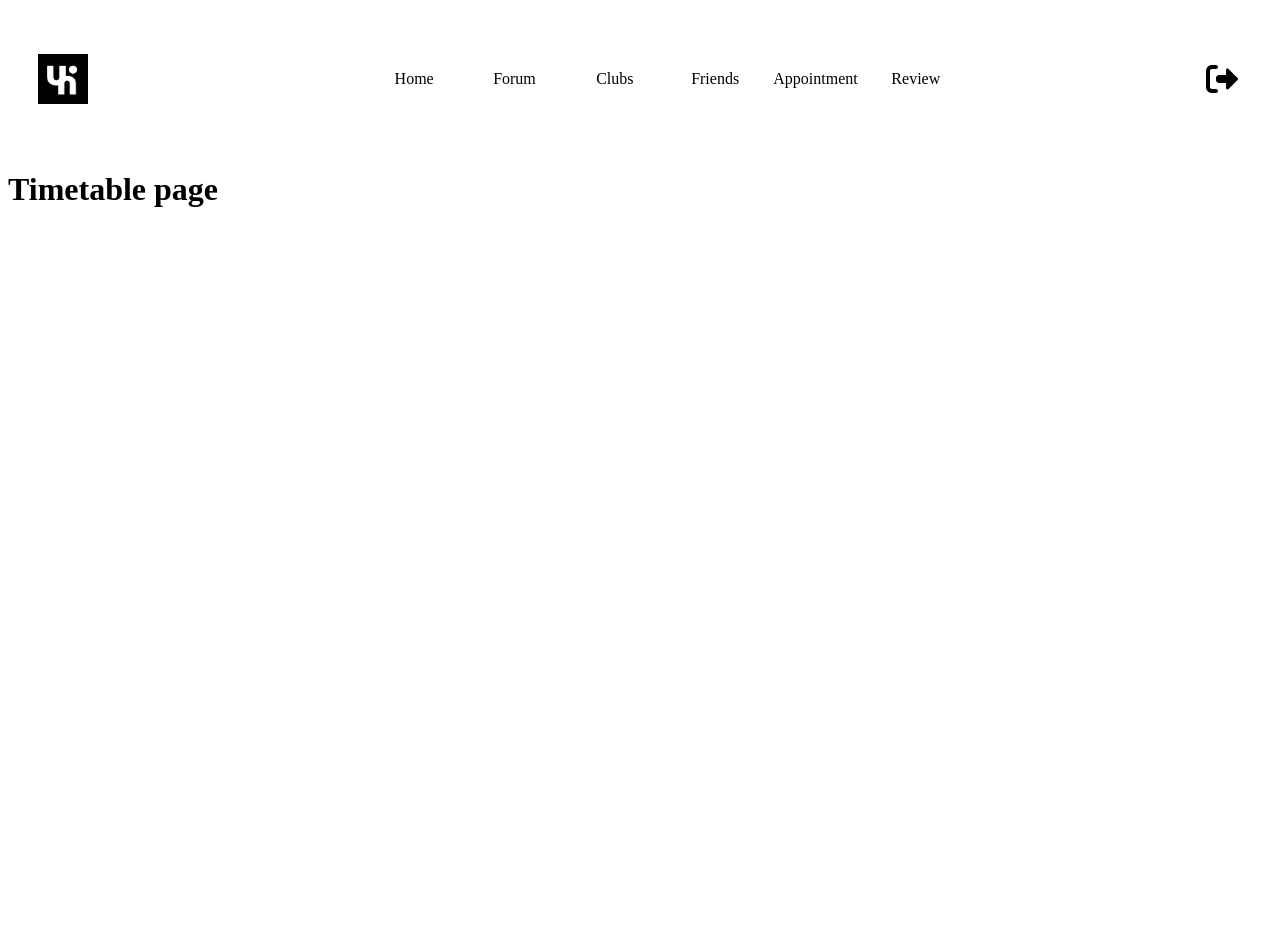
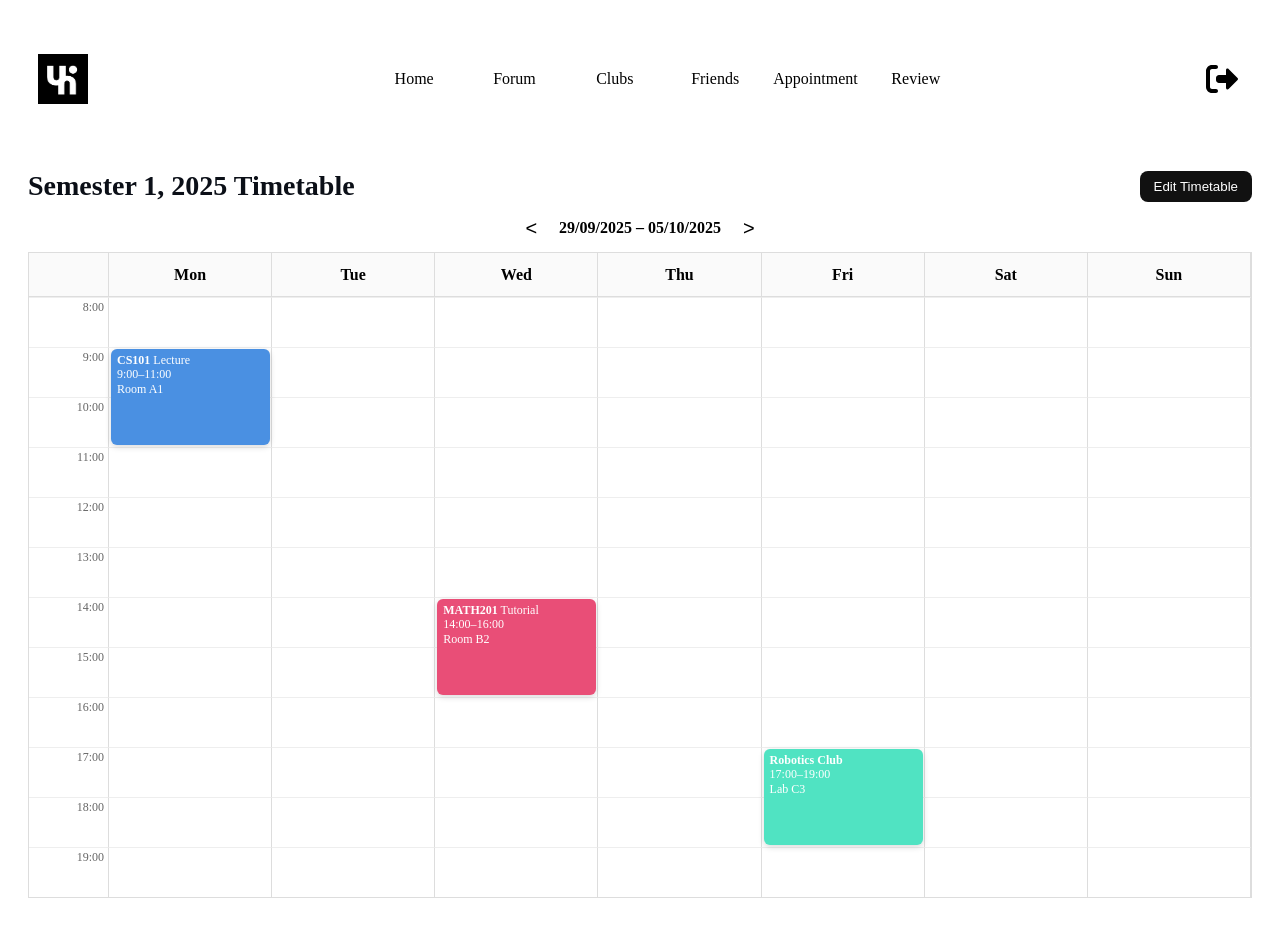
Before and after one commit to Suusana/UniCircle, a React (Vite) app in the folder Frontend/: page /main/timetable in a window 1280 px wide. Before the commit the page ends 800 px from the top, so only its background shows below. Built offline with nearby package versions, Linux system fonts and the light colour scheme.

Commit message:
Update Timetable.jsx

```diff
--- a/Frontend/src/pages/Timetable.jsx
+++ b/Frontend/src/pages/Timetable.jsx
@@ -1,8 +1,197 @@
-function Timetable() {
+import { useState } from "react";
+import styled from "styled-components";
+
+const Container = styled.div`
+  padding: 20px;
+`;
+
+const TopBar = styled.div`
+  display: flex;
+  justify-content: space-between;
+  align-items: center;
+  margin-bottom: 12px;
+`;
+
+const Title = styled.h1`
+  font-size: 28px;
+  font-weight: 700;
+  color: #0b0f17;
+  margin: 0;
+`;
+
+const EditBtn = styled.button`
+  background: #111;
+  color: #fff;
+  border: 0;
+  padding: 8px 14px;
+  border-radius: 8px;
+  cursor: pointer;
+`;
+
+const WeekBar = styled.div`
+  display: flex;
+  justify-content: center;
+  align-items: center;
+  gap: 14px;
+  font-weight: 600;
+  margin-bottom: 10px;
+`;
+
+const Arrow = styled.button`
+  border: 0;
+  background: transparent;
+  cursor: pointer;
+  font-size: 20px;
+  line-height: 1;
+  padding: 4px 8px;
+  border-radius: 6px;
+  &:hover { background: #f2f2f2; }
+`;
+
+/* === Grid container === */
+const TimetableGrid = styled.div`
+  display: grid;
+  grid-template-columns: 80px repeat(7, 1fr);
+  grid-template-rows: 44px repeat(${props => props.hours}, ${props => props.rowHeight}px);
+  border: 1px solid #ddd;
+  position: relative;
+`;
+
+const HeaderCell = styled.div`
+  display: flex;
+  align-items: center;
+  justify-content: center;
+  background: #fafafa;
+  border-bottom: 1px solid #ddd;
+  border-right: 1px solid #ddd;
+  font-weight: 600;
+`;
+
+const TimeCell = styled.div`
+  border-top: 1px solid #eee;
+  border-right: 1px solid #ddd;
+  font-size: 12px;
+  color: #666;
+  padding: 2px 4px 0 0;
+  text-align: right;
+`;
+
+const DayCell = styled.div`
+  border-top: 1px solid #eee;
+  border-right: 1px solid #ddd;
+  position: relative;
+`;
+
+const Event = styled.div`
+  border-radius: 6px;
+  padding: 4px 6px;
+  color: #fff;
+  font-size: 12px;
+  line-height: 1.2;
+  box-shadow: 0 2px 6px rgba(0,0,0,0.15);
+  margin: 2px;
+  z-index: 1;   /* ✅ stays on top of grid lines */
+  position: relative;
+`;
+
+/* === Data === */
+const START_HOUR = 8;
+const END_HOUR = 20;
+const ROW_HEIGHT = 50;
+const DAYS = ["Mon", "Tue", "Wed", "Thu", "Fri", "Sat", "Sun"];
+const COLORS = ["#4a90e2", "#e94e77", "#50e3c2", "#f5a623", "#7b61ff", "#2ecc71", "#ff6f61"];
+
+const SAMPLE_EVENTS = [
+  { id: 1, type: "subject", subjectCode: "CS101", eventType: "Lecture", location: "Room A1", day: 0, start: 9, end: 11, color: COLORS[0] },
+  { id: 2, type: "subject", subjectCode: "MATH201", eventType: "Tutorial", location: "Room B2", day: 2, start: 14, end: 16, color: COLORS[1] },
+  { id: 3, type: "club", clubName: "Robotics Club", location: "Lab C3", day: 4, start: 17, end: 19, color: COLORS[2] },
+];
+
+export default function Timetable() {
+  const [weekOffset, setWeekOffset] = useState(0);
+  const hours = END_HOUR - START_HOUR;
+
+  const today = new Date();
+  const monday = new Date(today);
+  monday.setDate(today.getDate() - ((today.getDay() + 6) % 7) + weekOffset * 7);
+  const sunday = new Date(monday);
+  sunday.setDate(monday.getDate() + 6);
+
+  const label = `${monday.toLocaleDateString("en-GB")} – ${sunday.toLocaleDateString("en-GB")}`;
+
+
+  const getWeekLabel = () => {
+    if (weekOffset === 0) return "Current Week";
+    if (weekOffset === -1) return "Previous Week";
+    if (weekOffset === 1) return "Next Week";
+    return `Week ${weekOffset > 0 ? '+' + weekOffset : weekOffset}`;
+  };
+
+
+
   return (
-    <>
-      <h1>Timetable page</h1>
-    </>
+    <Container>
+      <TopBar>
+        <Title>Semester 1, 2025 Timetable</Title>
+        <EditBtn>Edit Timetable</EditBtn>
+      </TopBar>
+
+      <WeekBar>
+        <Arrow onClick={() => setWeekOffset(w => w - 1)}>{"<"}</Arrow>
+        <span>{label}</span>
+        <Arrow onClick={() => setWeekOffset(w => w + 1)}>{">"}</Arrow>
+      </WeekBar>
+
+      <TimetableGrid hours={hours} rowHeight={ROW_HEIGHT}>
+        {/* corner blank */}
+        <HeaderCell style={{ gridColumn: 1, gridRow: 1 }}> </HeaderCell>
+        {/* day headers */}
+        {DAYS.map((d, i) => (
+          <HeaderCell key={i} style={{ gridColumn: i + 2, gridRow: 1 }}>
+            {d}
+          </HeaderCell>
+        ))}
+        {/* time column */}
+        {Array.from({ length: hours }, (_, i) => (
+          <TimeCell key={i} style={{ gridColumn: 1, gridRow: i + 2 }}>
+            {START_HOUR + i}:00
+          </TimeCell>
+        ))}
+        {/* day cells (for background grid) */}
+        {DAYS.map((_, day) => (
+          Array.from({ length: hours }, (_, i) => (
+            <DayCell key={day + "-" + i} style={{ gridColumn: day + 2, gridRow: i + 2 }} />
+          ))
+        ))}
+        {/* events */}
+        {SAMPLE_EVENTS.map(e => {
+          const startRow = (e.start - START_HOUR) + 2; // +2 because row 1 = header, row 2 = 8:00
+          const endRow = (e.end - START_HOUR) + 2;
+          return (
+            <Event key={e.id}
+              style={{
+                gridColumn: e.day + 2, // column 1 = times, so +2
+                gridRow: `${startRow} / ${endRow}`,
+                background: e.color
+              }}
+            >
+              {e.type === "subject" ? (
+                <>
+                  <b>{e.subjectCode}</b> {e.eventType}<br />
+                  {e.start}:00–{e.end}:00<br />
+                  {e.location}
+                </>
+              ) : (
+                <>
+                  <b>{e.clubName}</b><br />
+                  {e.start}:00–{e.end}:00<br />
+                  {e.location}
+                </>
+              )}
+            </Event>
+          );
+        })}
+      </TimetableGrid>
+    </Container>
   );
 }
-export default Timetable;
```
